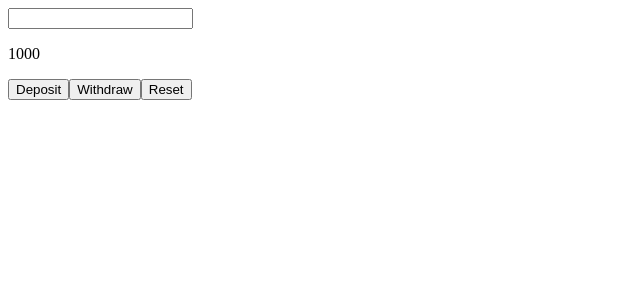
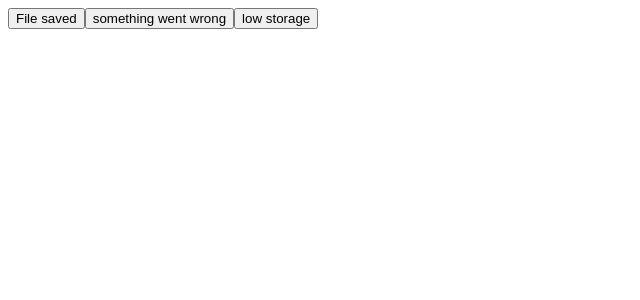
Before and after one commit to Rairohan/react-concepts, a React (Vite) app: page / in a window 1280 px wide. Shown: the top 300 px of the page, without its empty margins (0-640 px from the left). Built offline with nearby package versions, Linux system fonts and the light colour scheme.

Commit message:
useContext: recap

```diff
--- a/src/App.jsx
+++ b/src/App.jsx
@@ -105,15 +105,31 @@ import { createContext, use, useReducer, useState } from 'react'
 
 
 // }
+// --------------Notification-sys----------------------
+import Notification from './notification_sys/Notification';
+export const NotifContext = createContext();
+export default function App(){
+  const [notif,setNotif] = useState({message:"",type:""})
+  return(
+    <NotifContext.Provider value={notif}>
+      <button onClick={()=>setNotif({message:"File saved",type:"success"})}>File saved</button>
+      <button onClick={()=>setNotif({message:"Something went wrong",type:"error"})}>something went wrong</button>
+      <button onClick={()=>setNotif({message:"Low storage",type:"warning"})}>low storage</button>
+      <Notification/>
+    </NotifContext.Provider>
+  )
+}
+
+
 // --------------Reducer-eg----------------------
 // import Cartcounter from './reducer/Cartcounter'
 // import Trafficlight from './reducer/Trafficlight'
 // import Texteditor from './reducer/Texteditor'
 // import Todo from './reducer/Todo'
-import Banking from './reducer/Banking'
-export default function App(){
+// import Banking from './reducer/Banking'
+// export default function App(){
 
-  return(
-   <Banking/>
-  )
-}
+//   return(
+//    <Banking/>
+//   )
+// }
--- /dev/null
+++ b/src/notification_sys/Notification.jsx
@@ -0,0 +1,16 @@
+import { useContext } from "react";
+import { NotifContext } from "../App";
+
+export default function Notification(){
+    const value = useContext(NotifContext)
+    const color ={
+        success: "green",
+        error: "red",
+        warning: "yellow"
+    }
+    return(
+        <div>
+            <p style={{backgroundColor: color[value.type]}}>{value.message}</p>
+        </div>
+    )
+}
--- a/src/reducer/Banking.jsx
+++ b/src/reducer/Banking.jsx
@@ -1,23 +1,23 @@
 import { useReducer, useState } from "react";
-function reducer(state,action){
-        switch(action.type){
-            case "deposit" : return state + action.payload
-            case "withdraw": return state > 0 ? state - action.payload : state
-            case "reset": return 1000
-            default : return state
-        }
+export function reducer(state,action){
+    switch(action.type){
+        case "deposit" :return state + action.payload
+        case "withdraw": return state >0 ? state - action.payload : state
+        case "reset": return 1000
+        default : return state
     }
+}
 export default function Banking(){
-    const[balance,dispatch]=useReducer(reducer,1000)
-    const[amount,setAmount]= useState("")
+    const[balance,dispatch] = useReducer(reducer,1000)
+    const[amount,setAmount] = useState(" ")
+
     return(
         <div>
-            <input type="text"  onChange={(e)=> setAmount(e.target.value)} />
+            <input type="text" value={amount} onChange={(e)=>setAmount(e.target.value)} />
             <p>{balance}</p>
-            <button onClick={()=>dispatch({type: "deposit",payload: Number(amount)})}>Deposit</button>
-            <button onClick={()=>{dispatch({type:"withdraw",payload: Number(amount)})}}>Withdraw</button>
-            <button onClick={()=>{dispatch ({type:"reset"})}}>Reset</button>
+            <button onClick={()=>dispatch({type:"deposit",payload: Number(amount)})}>deposit</button>
+            <button onClick={()=>dispatch({type:"withdraw",payload: Number(amount)})}>withdraw</button>
+            <button onClick={()=>{dispatch({type:"reset"})}}>reset</button>
         </div>
     )
-
 }
```
